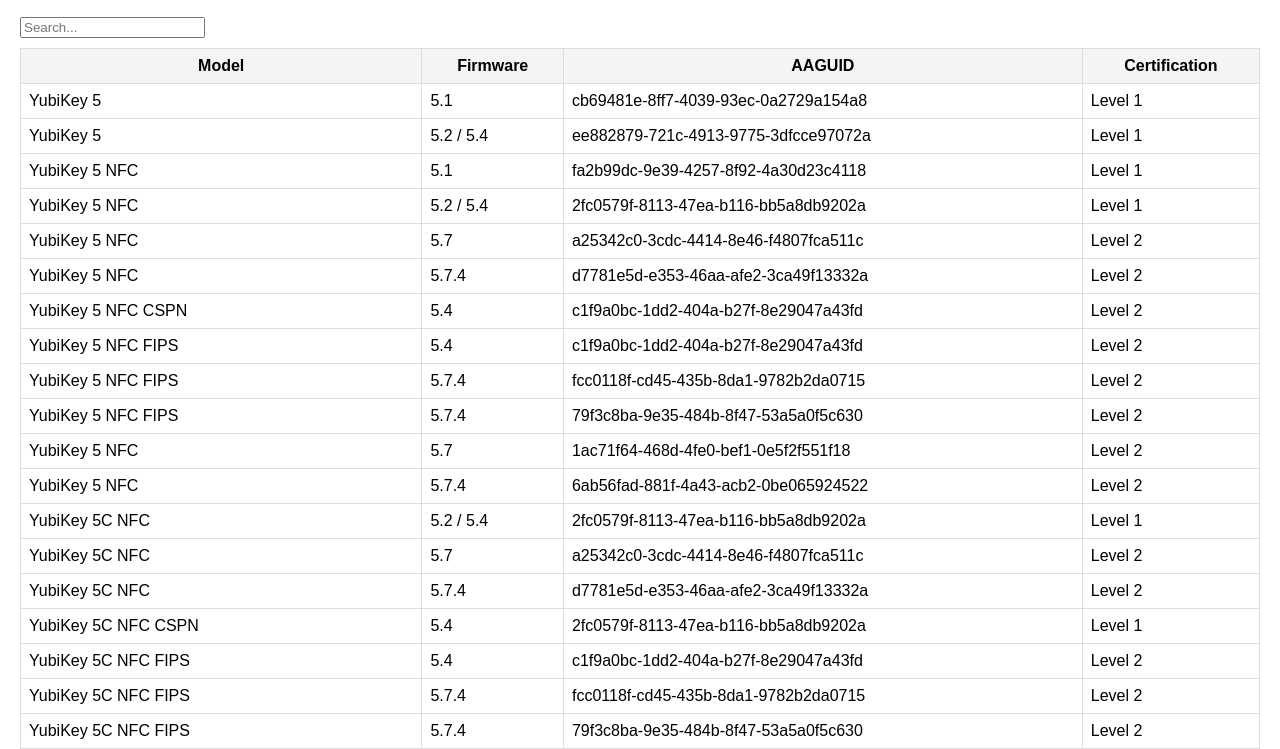
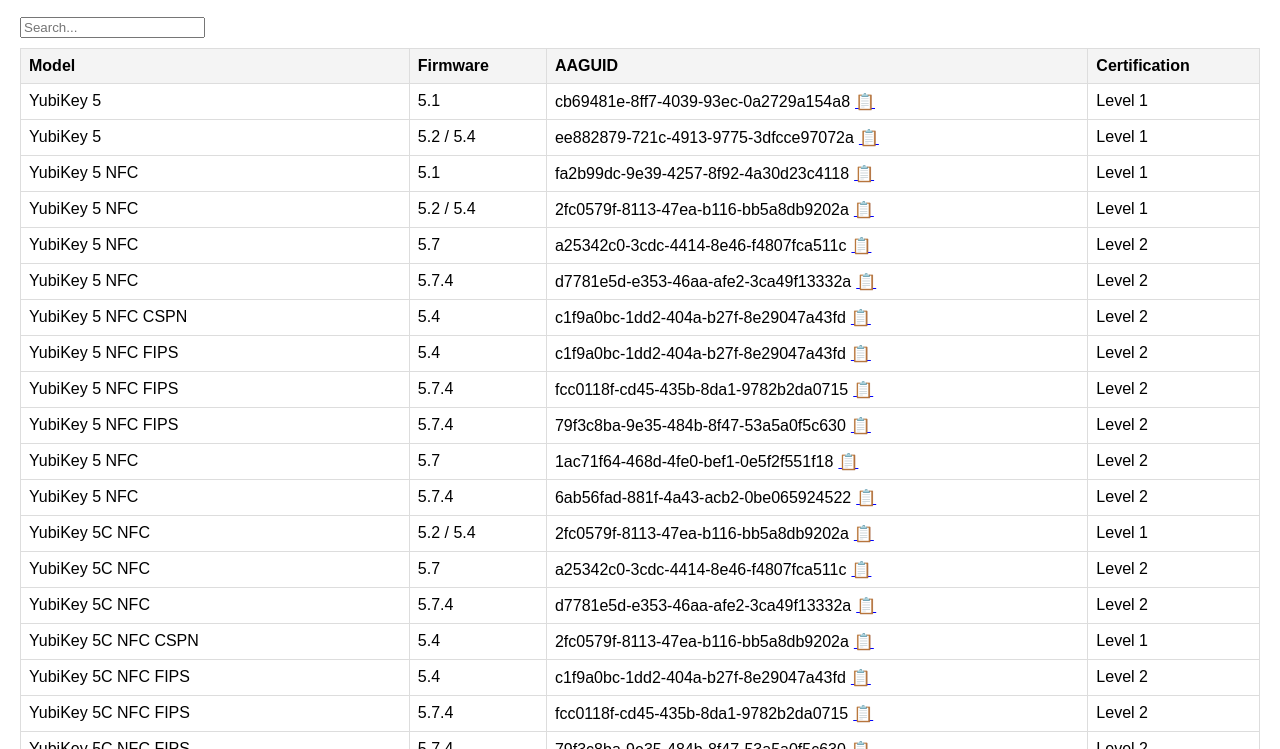
Before and after one commit to JMarkstrom/aaguids, a plain HTML site: page index.html in a window 1280 px wide. Shown: the part 51-800 px from the top of the page. Drawn offline with nearby package versions, Linux system fonts and the light colour scheme.

Commit message:
Update index.html

```diff
--- a/index.html
+++ b/index.html
@@ -9,11 +9,12 @@
         body { font-family: Arial, sans-serif; margin: 20px; }
         input, select { margin-bottom: 10px; }
         table { width: 100%; border-collapse: collapse; }
-        th, td { border: 1px solid #ddd; padding: 8px; }
+        th, td { border: 1px solid #ddd; padding: 8px; text-align: left; }
         th { background-color: #f4f4f4; cursor: pointer; position: relative; }
         th::after { content: ''; position: absolute; right: 10px; }
         .asc::after { content: '\25B2'; } /* Up arrow */
         .desc::after { content: '\25BC'; } /* Down arrow */
+        .copy-btn { cursor: pointer; margin-left: 5px; color: blue; text-decoration: underline; }
     </style>
 </head>
 <body>
@@ -71,7 +72,18 @@
                 let tr = document.createElement('tr');
                 headers.forEach(header => {
                     let td = document.createElement('td');
-                    td.textContent = row[header];
+                    if (header.toLowerCase().includes('aaguid')) {
+                        let span = document.createElement('span');
+                        span.textContent = row[header];
+                        let copyBtn = document.createElement('span');
+                        copyBtn.textContent = '📋';
+                        copyBtn.classList.add('copy-btn');
+                        copyBtn.onclick = () => copyToClipboard(row[header]);
+                        td.appendChild(span);
+                        td.appendChild(copyBtn);
+                    } else {
+                        td.textContent = row[header];
+                    }
                     tr.appendChild(td);
                 });
                 tableBody.appendChild(tr);
@@ -110,6 +122,14 @@
             currentSortedColumn = thElement;
         }
 
+        function copyToClipboard(text) {
+            navigator.clipboard.writeText(text).then(() => {
+                alert('Copied: ' + text);
+            }).catch(err => {
+                console.error('Error copying text: ', err);
+            });
+        }
+
         fetchCSV();
     </script>
 </body>
```
